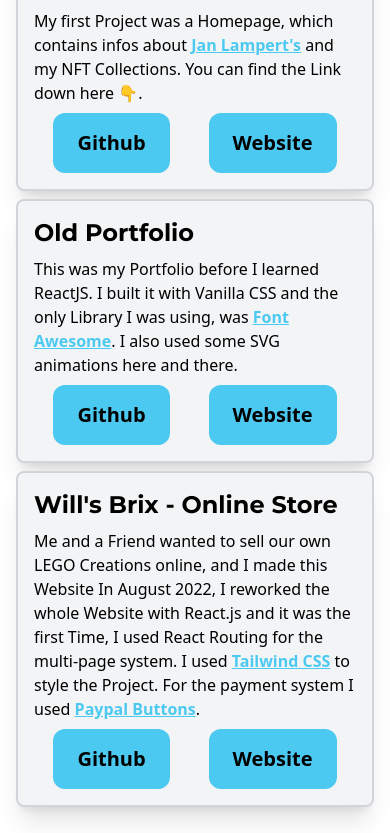
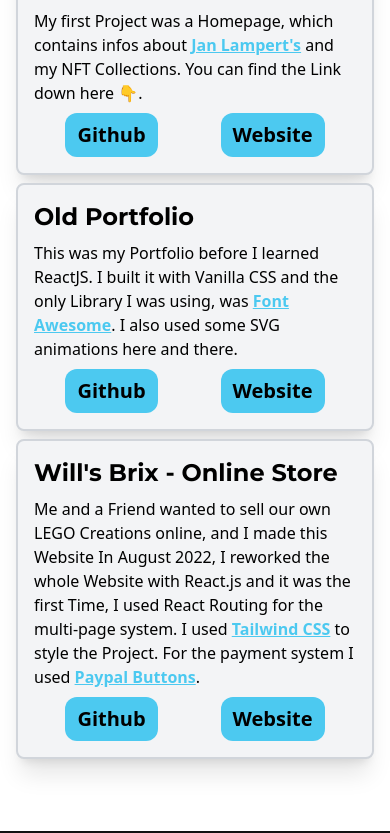
Before and after one commit to nevthereal/nevillebrem-react, a React (Create React App) app: page / in a window 390 px wide. Shown: the part 2591-3424 px from the top of the page. Built offline with nearby package versions, Linux system fonts and the light colour scheme; some icons are missing.

Commit message:
project panel buttons layout fix for mobile

```diff
--- a/src/components/Projects.jsx
+++ b/src/components/Projects.jsx
@@ -3,7 +3,7 @@ import React from 'react'
 const Projects = () => {
 
     const projectHeading = `font-bold font-[Montserrat]`
-    const projectButton = `mx-auto rounded-xl bg-nevBlue hover:shadow-lg duration-300 py-4 px-6 font-bold text-xl`
+    const projectButton = `mx-auto rounded-xl bg-nevBlue hover:shadow-lg duration-300 md:py-4 py-2 md:px-6 px-3 font-bold text-xl`
     const projectCard = `prj-card card group mx-auto`
     const projectFlex = `flex justify-between`
 
```
